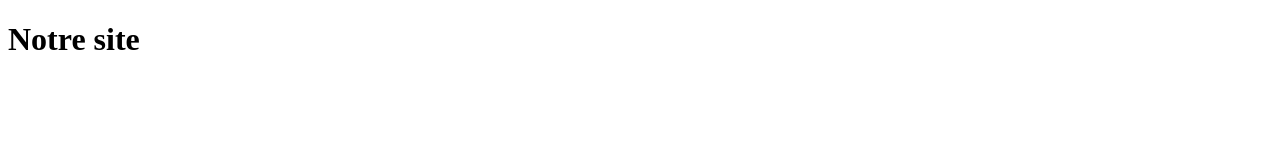
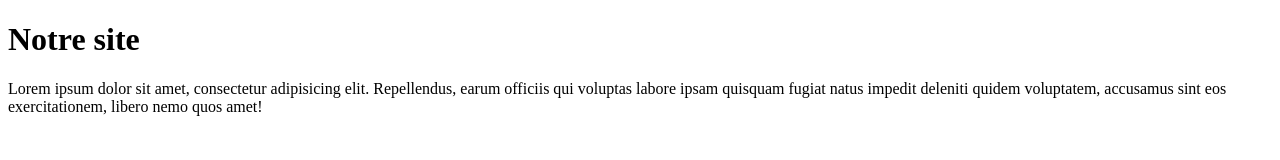
Before and after one commit to TontonSutter/test, a plain HTML site: page index.html in a window 1280 px wide. Drawn offline with Linux system fonts and the light colour scheme.

Commit message:
test perso

```diff
--- a/index.html
+++ b/index.html
@@ -7,5 +7,6 @@
 
     <body>
         <h1>Notre site</h1>
+        <p>Lorem ipsum dolor sit amet, consectetur adipisicing elit. Repellendus, earum officiis qui voluptas labore ipsam quisquam fugiat natus impedit deleniti quidem voluptatem, accusamus sint eos exercitationem, libero nemo quos amet!</p>
     </body>
 </html>
```
